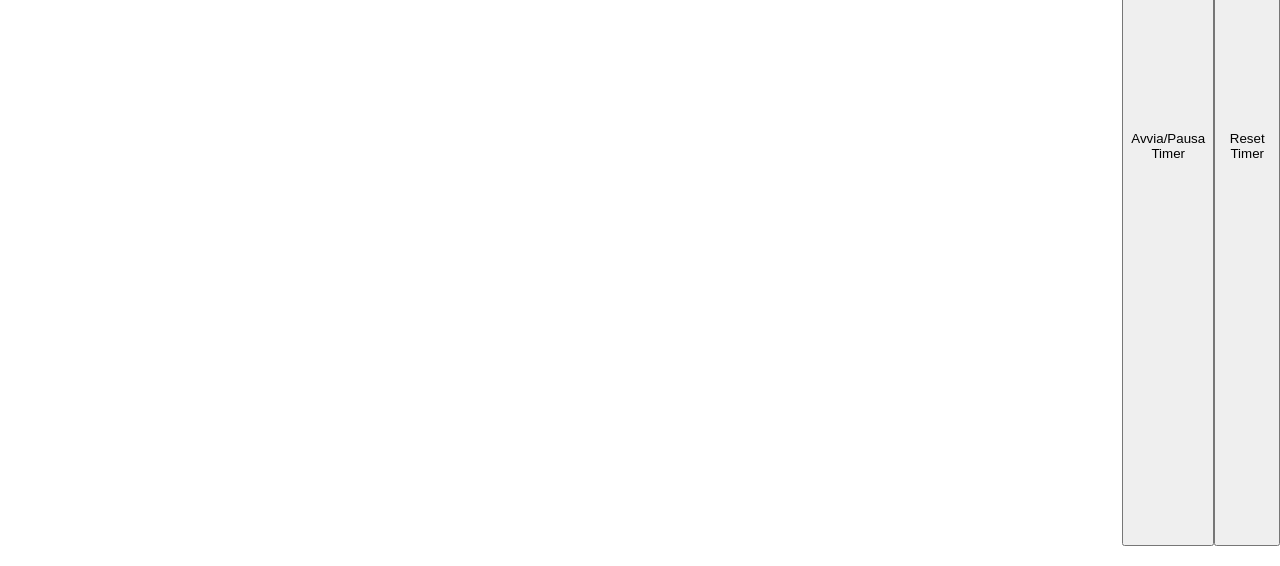
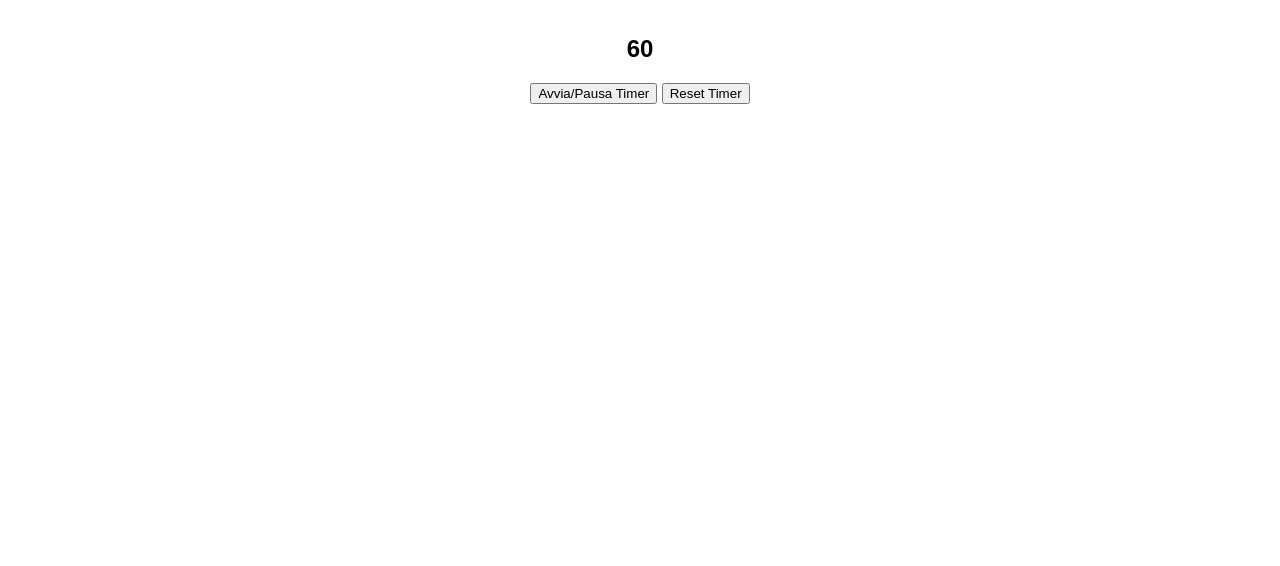
Before and after one commit to etidona/Intesa, a plain HTML site: page index.html in a window 1280 px wide. Shown: the part 254-820 px from the top of the page. Drawn offline with Linux system fonts and the light colour scheme; no server answers.

Commit message:
Update index.html

```diff
--- a/index.html
+++ b/index.html
@@ -4,12 +4,9 @@
     <title>Intesa Perfetta</title>
     <style>
         body {
-            display: flex;
             min-height: 100vh;
             margin: 0;
-            /*justify-content: center;
-            /* align-items: center;
-            /* text-align: center; /* Centra il testo orizzontalmente */
+            text-align: center; /* Centra il testo orizzontalmente */
             font-family: sans-serif; /* Per una visualizzazione migliore */
         }
         #contenitore {
```
